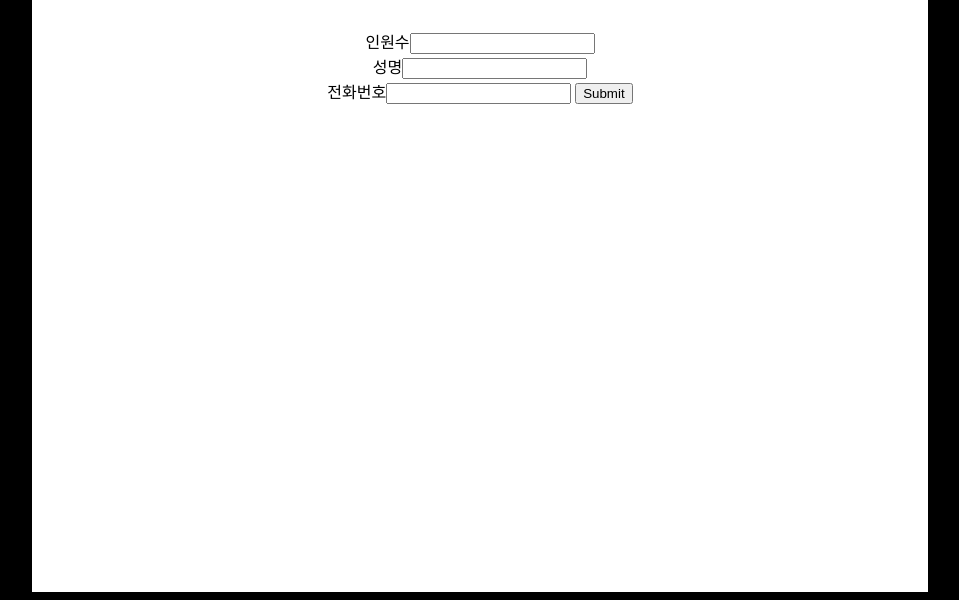
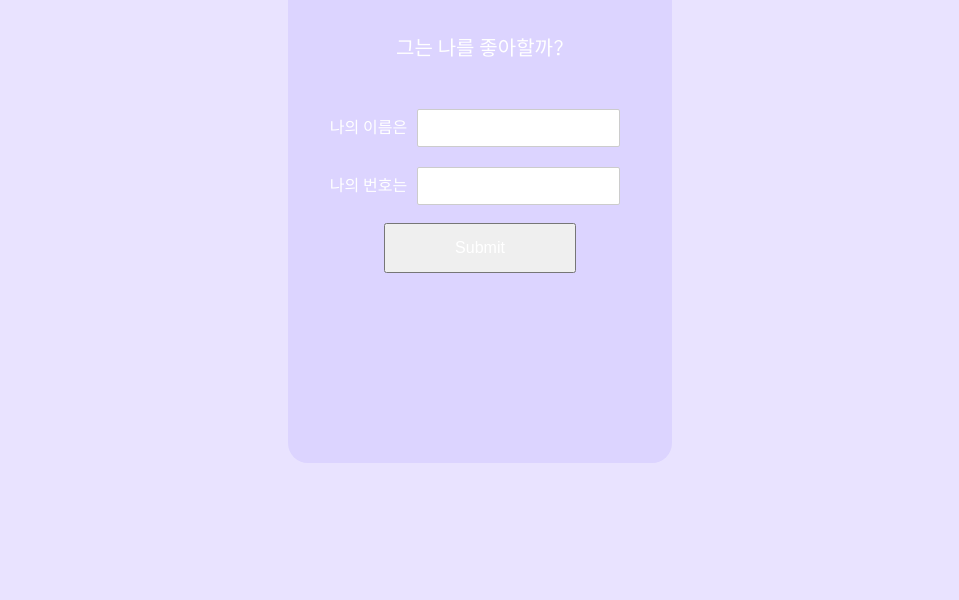
Before and after one commit to ericggul/SSJ, a plain HTML site: page index.html in a window 1280 px wide. Shown: the part 235-835 px from the top of the page, without its empty margins (160-1119 px from the left). After the commit the page ends 800 px from the top, so only its background shows below. Drawn offline with nearby package versions, Linux system fonts and the light colour scheme.

Commit message:
디자인중

```diff
--- a/index.html
+++ b/index.html
@@ -2,17 +2,17 @@
 <html lang = "en" dir = "ltr">
     <head>
         <meta charset = "utf-8">
-        <title> 예약</title>
+        <title> 스잡 :: 스쳐가는 인연을 잡자</title>
+        <meta name="viewport" content="width=device-width, initial-scale=1.0">
         <link rel = "stylesheet" href = "main.css">
     </head>
     <body>
-        <div id = "reservation_main">
-            <h1>예약하기 </h1>
-            <h2>Reservation</h2><br>
-            <form id = "reservation_form">
-                <label for = "number">인원수</label><input type = "number" id = "people"><br>
-                <label for = "text">성명</label><input type = "text" id = "name"><br>
-                <label for = "tel">전화번호</label><input type = "tel" id = "tel">
+        <div id = "register_main">
+            <h1>스쳐가는 인연잡기 </h1>
+            <h2>그는 나를 좋아할까?</h2><br>
+            <form id = "register" method = "post" onsubmit = "validateForm()">
+                <label for = "text">나의 이름은</label><input type = "text" id = "name"><br/>
+                <label for = "tel">나의 번호는</label><input type = "tel" id = "tel">
                 <input type = "submit" value = "Submit">
             </form>
         </div>
--- a/main.css
+++ b/main.css
@@ -1,34 +1,64 @@
 @import url('https://fonts.googleapis.com/css2?family=Gothic+A1:wght@100;200;300;400;500;600;700;800;900&display=swap');
 
-body{
-	background-color: black;
-	font-family: 'Gothic A1';
+:root{
+	--main-color: #DCD4FF;
+	--sub-color: #E9E3FF;
 }
 
-#reservation_main{
-	background-color: white;
-	height: 100vh;
-	width: 70vw;
+body{
+	background-color: var(--sub-color);
+	font-family: 'Gothic A1';
+	padding: 50px;
+
+}
+
+#register_main{
+	background-color: var(--main-color);
+	color: white;
+	height: 50vh;
+	width: 30vw;
 	margin-right: auto;
 	margin-left: auto;
 	margin-top: auto;
 	margin-bottom: auto;
-	display: absolute;
+	display: flex;
+	flex-direction: column;
 	display-content: center;
 	align-items: center;
 	text-align: center;
+	padding-top: 10vh;
+	padding-bottom: 20vh;
+	border-radius: 20px;
 }
 
 h1{
-	padding-top: 10%;
 	text-align: center;
-	margin: none;
 	font-size: 40px;
 	font-weight: 900;
+	width: 80%;
 }
 
 h2{
-	padding: none;
+	text-align: center;
 	font-size: 20px;
 	font-weight: 400;
+
 }
+
+input[type=text],input[type=tel],select{
+	display: inline-block;
+	margin: 10px;
+	padding: 10px 10px;
+	border: 1px solid #ccc;
+	border-radius: 2px;
+	box-sizing: border-box;
+	font-size: 14px;
+}
+
+input[type = submit]{
+	width: 50%;
+	color: white;
+	padding: 14px 20px;
+	margin: 8px 0;
+	font-size: 16px;
+}
--- a/main.js
+++ b/main.js
@@ -0,0 +1,13 @@
+function validateform(){
+	var name = document.forms["#register"]["#name"].value;
+	var tel = document.forms["#register"]["#tel"].value;
+
+	if (name==null||name=""){
+	alert("Name is null")
+	return false;
+	} else if (tel==null||tel=""){
+		alert("Telephone is null")
+		return false;
+	}
+
+}
```
